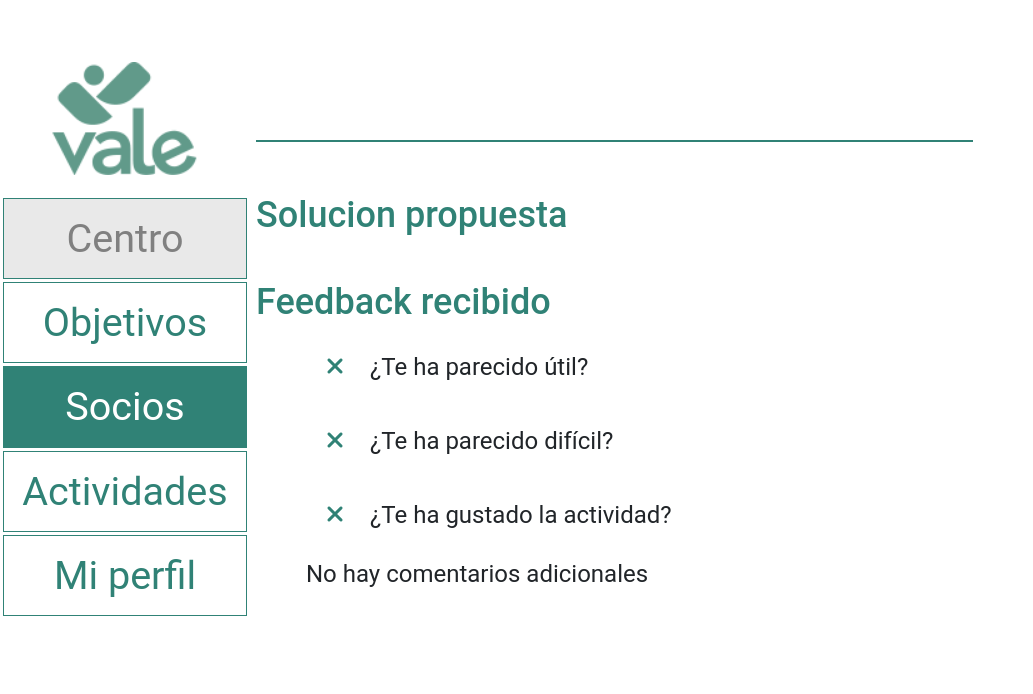
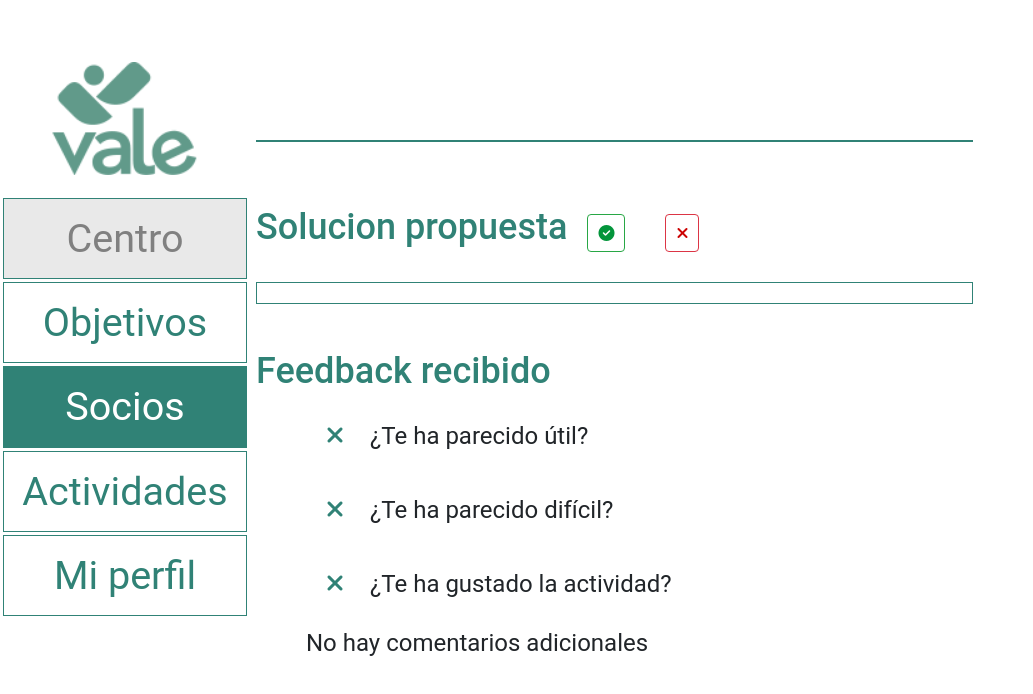
Before and after one commit to MigueCc99/DGP, an Angular app in the folder WebVale/: page /socios/ver/actividad/1/1 in a window 1280 px wide. Shown: the top 694 px of the page, without its empty margins (0-1033 px from the left). Built offline with nearby package versions, Linux system fonts and the light colour scheme; no server answers.

Commit message:
Funcionalidad de aceptar y rechazar actividad completada

```diff
--- a/WebVale/src/app/components/pages/socio-actividad-page/socio-actividad-page.component.css
+++ b/WebVale/src/app/components/pages/socio-actividad-page/socio-actividad-page.component.css
@@ -15,3 +15,33 @@ p{
     font-family: Roboto;
     font-size: 24px;
 }
+
+#solucion-texto{
+    border: var(--verde-institucional) 1px solid;
+    width: 70%;
+    padding: 10px;
+    margin: 10px 00px;
+}
+h2{
+    display: inline;
+}
+
+button.fa
+{
+    color: black;
+    display: inline;
+    padding: 10px;
+}
+
+.btn.fa-close{
+    color: rgb(204, 3, 3);
+}
+.btn.fa-close:hover{
+    color: rgb(255, 255, 255);
+}
+.btn.fa-check-circle{
+    color: rgb(3, 149, 59);
+}
+.btn.fa-check-circle:hover{
+    color: rgb(255, 255, 255);
+}
--- a/WebVale/src/app/components/pages/socio-actividad-page/socio-actividad-page.component.html
+++ b/WebVale/src/app/components/pages/socio-actividad-page/socio-actividad-page.component.html
@@ -12,6 +12,12 @@
         </div>
 
         <h2>Solucion propuesta</h2>
+        <button type="button"  (click)="aceptarSolucion()"  class="btn btn-outline-success fa fa-check-circle"></button>
+        <button type="button"   (click)="rechazarSolucion()"  class="btn btn-outline-danger fa fa-close"></button>
+
+        <div *ngIf="solucion.solucion_texto!=null" id="solucion-texto">
+            {{solucion.solucion_texto}}
+        </div>
         <br>
         <h2>Feedback recibido</h2>
         <div *ngIf="solucion.es_util!=null">
--- a/WebVale/src/app/components/pages/socio-actividad-page/socio-actividad-page.component.ts
+++ b/WebVale/src/app/components/pages/socio-actividad-page/socio-actividad-page.component.ts
@@ -1,5 +1,6 @@
 import { Component, OnInit } from '@angular/core';
-import { ActivatedRoute, Router } from '@angular/router';
+import { ActivatedRoute } from '@angular/router';
+import {Location} from '@angular/common';
 import { Actividad } from 'src/app/models/Actividad';
 import { ActividadesService } from 'src/app/services/actividades.service';
 import { SociosService } from 'src/app/services/socios.service';
@@ -14,8 +15,10 @@ export class SocioActividadPageComponent implements OnInit {
 
   solucion : Solucion = new Solucion();
   actividad : Actividad = new Actividad();
+  idSocio : number = 0;
+  idActividad : number = 0;
 
-  constructor(private actividadesService : ActividadesService, private sociosService : SociosService, private router: Router, private activeRoute : ActivatedRoute) {
+  constructor(private actividadesService : ActividadesService, private sociosService : SociosService, private _location: Location, private activeRoute : ActivatedRoute) {
    }
 
   ngOnInit(): void {
@@ -24,11 +27,11 @@ export class SocioActividadPageComponent implements OnInit {
 
   Actualizar() : void {
     let params = this.activeRoute.snapshot.params;
-    let {idSocio} = params;
-    let {idActividad} = params;
+    this.idSocio = params.idSocio;
+    this.idActividad = params.idActividad;
 
     // Obtener actividad
-    this.actividadesService.getActividad(idActividad)
+    this.actividadesService.getActividad(this.idActividad)
     .subscribe(
       res => {
         this.actividad = res as Actividad;
@@ -37,14 +40,39 @@ export class SocioActividadPageComponent implements OnInit {
     );
 
     // Obtener solucion
-    this.sociosService.getActividadSocio(idSocio, idActividad)
+    this.sociosService.getActividadSocio(this.idSocio, this.idActividad)
     .subscribe(
       res => {
         this.solucion = res as Solucion;
-        console.log(res)
       },
       err => console.error(err)
     );
   }
 
+  aceptarSolucion() : void {
+    this.solucion.aceptada = true;
+    this.solucion.a_repetir= false;
+    this.sociosService.actualizaSolucion(this.idSocio, this.idActividad, this.solucion)
+    .subscribe(
+      res => {
+        console.log(res)
+      },
+      err => console.error(err)
+    );
+    this._location.back();
+  }
+
+  rechazarSolucion() : void {
+    this.solucion.a_repetir = true;
+    this.solucion.aceptada = false;
+    this.sociosService.actualizaSolucion(this.idSocio, this.idActividad, this.solucion)
+    .subscribe(
+      res => {
+        console.log(res)
+      },
+      err => console.error(err)
+    );
+    this._location.back();
+  }
+
 }
--- a/WebVale/src/app/services/socios.service.ts
+++ b/WebVale/src/app/services/socios.service.ts
@@ -1,5 +1,6 @@
 import { Injectable } from '@angular/core';
 import { HttpClient } from '@angular/common/http';
+import { Solucion } from '../models/Solucion';
 
 @Injectable({
   providedIn: 'root'
@@ -36,4 +37,13 @@ export class SociosService {
   getObjetivosSocio(id : number){
     return this.http.get(`${this.API_URI}/${id}/objetivos`)
   }
+
+  actualizaSolucion (id : number, actividad : number, solucion : Solucion)
+  {
+    console.log(solucion)
+    let a_repetir = (solucion.a_repetir == true)? 1 : 0;
+    let aceptada = (solucion.aceptada == true)? 1 : 0;
+    return this.http.put(`${this.API_URI}/${id}/actividades/solucion/${actividad}`, { "a_repetir": [a_repetir],
+                                                                                      "aceptada": [aceptada]});
+  }
 }
```
Also changed, not shown: 4 other files (tests, documents, lock files or other folders).
